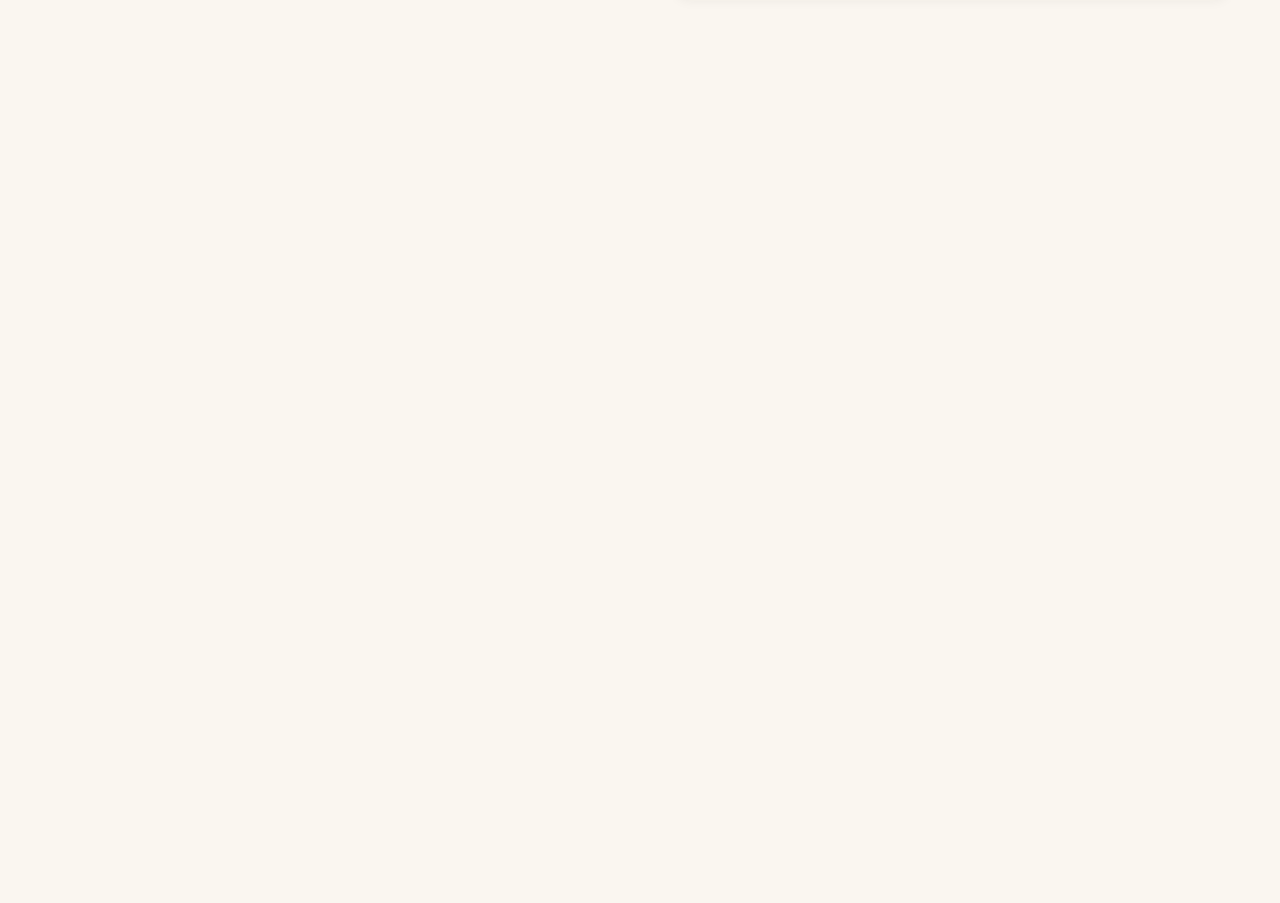
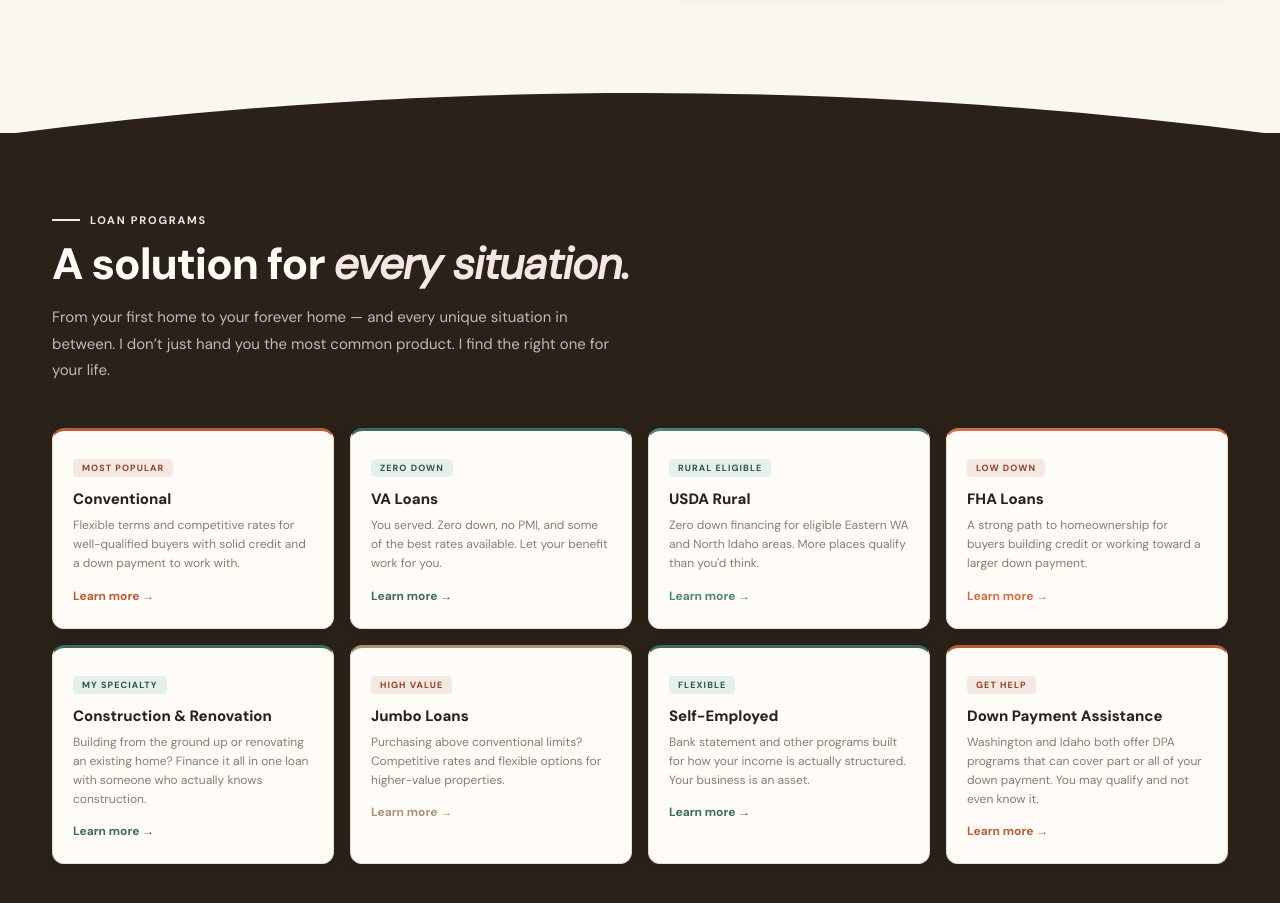
Before and after one commit to JessieBoggs/jessieboggs-website, a Next.js app: page / in a window 1280 px wide. Shown: the part 1680-2583 px from the top of the page. Before the commit the page ends 1759 px from the top, so only its background shows below. Built offline with nearby package versions, Linux system fonts and the light colour scheme.

Commit message:
Add loan types section

```diff
--- a/app/page.tsx
+++ b/app/page.tsx
@@ -448,6 +448,127 @@ export default function Home() {
             </div>
           </div>
         </div>
-      </section></>
+      </section>{/* ── WAVE DIVIDER ── */}
+      <svg viewBox="0 0 1440 56" preserveAspectRatio="none"
+        style={{ width: '100%', height: '56px', display: 'block', marginBottom: '-2px', background: '#FAF6F0', fill: '#2A2118' }}>
+        <path d="M0,56 C480,0 960,0 1440,56 L1440,56 L0,56 Z" />
+      </svg>
+
+      {/* ── LOAN TYPES ── */}
+      <section style={{ background: '#2A2118', padding: '80px 52px' }}>
+        {/* Overline */}
+        <div style={{
+          fontSize: '11px', fontWeight: 700, letterSpacing: '0.16em',
+          textTransform: 'uppercase' as const, color: '#F5E8E1',
+          display: 'flex', alignItems: 'center', gap: '10px', marginBottom: '14px',
+        }}>
+          <span style={{ width: '28px', height: '2px', background: '#F5E8E1', display: 'block', flexShrink: 0 }} />
+          Loan programs
+        </div>
+
+        {/* Heading */}
+        <h2 style={{
+          fontSize: '44px', fontWeight: 800, color: '#FFFCF8',
+          lineHeight: 1.06, letterSpacing: '-0.025em', marginBottom: '16px',
+        }}>
+          A solution for{' '}
+          <span style={{ color: '#F5E8E1', fontStyle: 'italic' }}>every situation.</span>
+        </h2>
+
+        <p style={{
+          fontSize: '15px', color: 'rgba(250,246,240,0.72)', lineHeight: 1.78,
+          maxWidth: '560px', marginBottom: '44px',
+        }}>
+          From your first home to your forever home — and every unique situation
+          in between. I don&rsquo;t just hand you the most common product.
+          I find the right one for your life.
+        </p>
+
+        {/* Loan cards grid */}
+        <div style={{
+          display: 'grid',
+          gridTemplateColumns: 'repeat(4, 1fr)',
+          gap: '16px',
+        }}>
+          {[
+            {
+              tag: 'Most Popular', tagBg: '#F5E8E1', tagColor: '#8F4228',
+              topColor: '#B85C38', name: 'Conventional',
+              desc: 'Flexible terms and competitive rates for well-qualified buyers with solid credit and a down payment to work with.',
+            },
+            {
+              tag: 'Zero Down', tagBg: '#E4F0EC', tagColor: '#2E5245',
+              topColor: '#3D6B5C', name: 'VA Loans',
+              desc: 'You served. Zero down, no PMI, and some of the best rates available. Let your benefit work for you.',
+            },
+            {
+              tag: 'Rural Eligible', tagBg: '#E4F0EC', tagColor: '#2E5245',
+              topColor: '#4E8572', name: 'USDA Rural',
+              desc: 'Zero down financing for eligible Eastern WA and North Idaho areas. More places qualify than you\'d think.',
+            },
+            {
+              tag: 'Low Down', tagBg: '#F5E8E1', tagColor: '#8F4228',
+              topColor: '#CC6E49', name: 'FHA Loans',
+              desc: 'A strong path to homeownership for buyers building credit or working toward a larger down payment.',
+            },
+            {
+              tag: 'My Specialty', tagBg: '#E4F0EC', tagColor: '#2E5245',
+              topColor: '#3D6B5C', name: 'Construction & Renovation',
+              desc: 'Building from the ground up or renovating an existing home? Finance it all in one loan with someone who actually knows construction.',
+            },
+            {
+              tag: 'High Value', tagBg: '#F5E8E1', tagColor: '#8F4228',
+              topColor: '#A89278', name: 'Jumbo Loans',
+              desc: 'Purchasing above conventional limits? Competitive rates and flexible options for higher-value properties.',
+            },
+            {
+              tag: 'Flexible', tagBg: '#E4F0EC', tagColor: '#2E5245',
+              topColor: '#3D6B5C', name: 'Self-Employed',
+              desc: 'Bank statement and other programs built for how your income is actually structured. Your business is an asset.',
+            },
+            {
+              tag: 'Get Help', tagBg: '#F5E8E1', tagColor: '#8F4228',
+              topColor: '#B85C38', name: 'Down Payment Assistance',
+              desc: 'Washington and Idaho both offer DPA programs that can cover part or all of your down payment. You may qualify and not even know it.',
+            },
+          ].map((loan) => (
+            <a key={loan.name} className="loan-card-link" href={`/loan-types/${loan.name.toLowerCase().replace(/\s+/g, '-')}`}
+              style={{
+                background: '#FFFCF8',
+                border: '1px solid #E8DDD0',
+                borderRadius: '12px',
+                padding: '24px 20px',
+                borderTop: `3px solid ${loan.topColor}`,
+                textDecoration: 'none',
+                color: 'inherit',
+                display: 'block',
+                boxShadow: '0 2px 12px rgba(42,33,24,0.08)',
+                transition: 'transform 0.2s, box-shadow 0.2s',
+              }}
+            >
+              <div style={{
+                fontSize: '9px', fontWeight: 700, letterSpacing: '0.12em',
+                textTransform: 'uppercase' as const, padding: '3px 9px',
+                borderRadius: '4px', display: 'inline-block', marginBottom: '12px',
+                background: loan.tagBg, color: loan.tagColor,
+              }}>
+                {loan.tag}
+              </div>
+              <div style={{ fontSize: '15px', fontWeight: 800, color: '#2A2118', marginBottom: '7px' }}>
+                {loan.name}
+              </div>
+              <div style={{ fontSize: '12px', color: '#8C7B6E', lineHeight: 1.6, marginBottom: '14px' }}>
+                {loan.desc}
+              </div>
+              <div style={{ fontSize: '12px', fontWeight: 700, color: loan.topColor }}>
+                Learn more →
+              </div>
+            </a>
+          ))}
+        </div>
+      <style>{`
+          .loan-card-link { transition: transform 0.2s, box-shadow 0.2s; }
+          .loan-card-link:hover { transform: translateY(-6px); box-shadow: 0 18px 48px rgba(42,33,24,0.16) !important; }
+        `}</style></section></>
   );
 }
```
